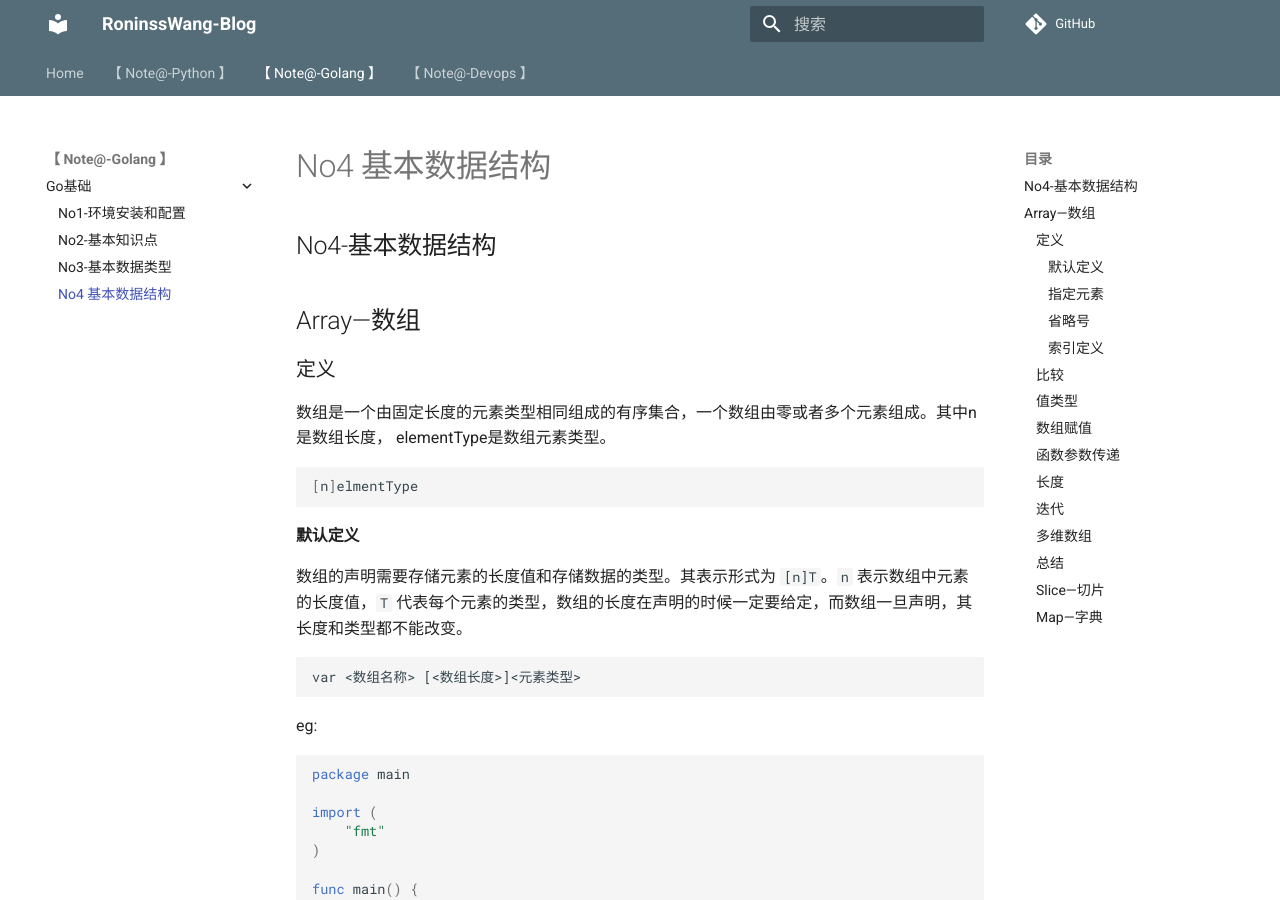
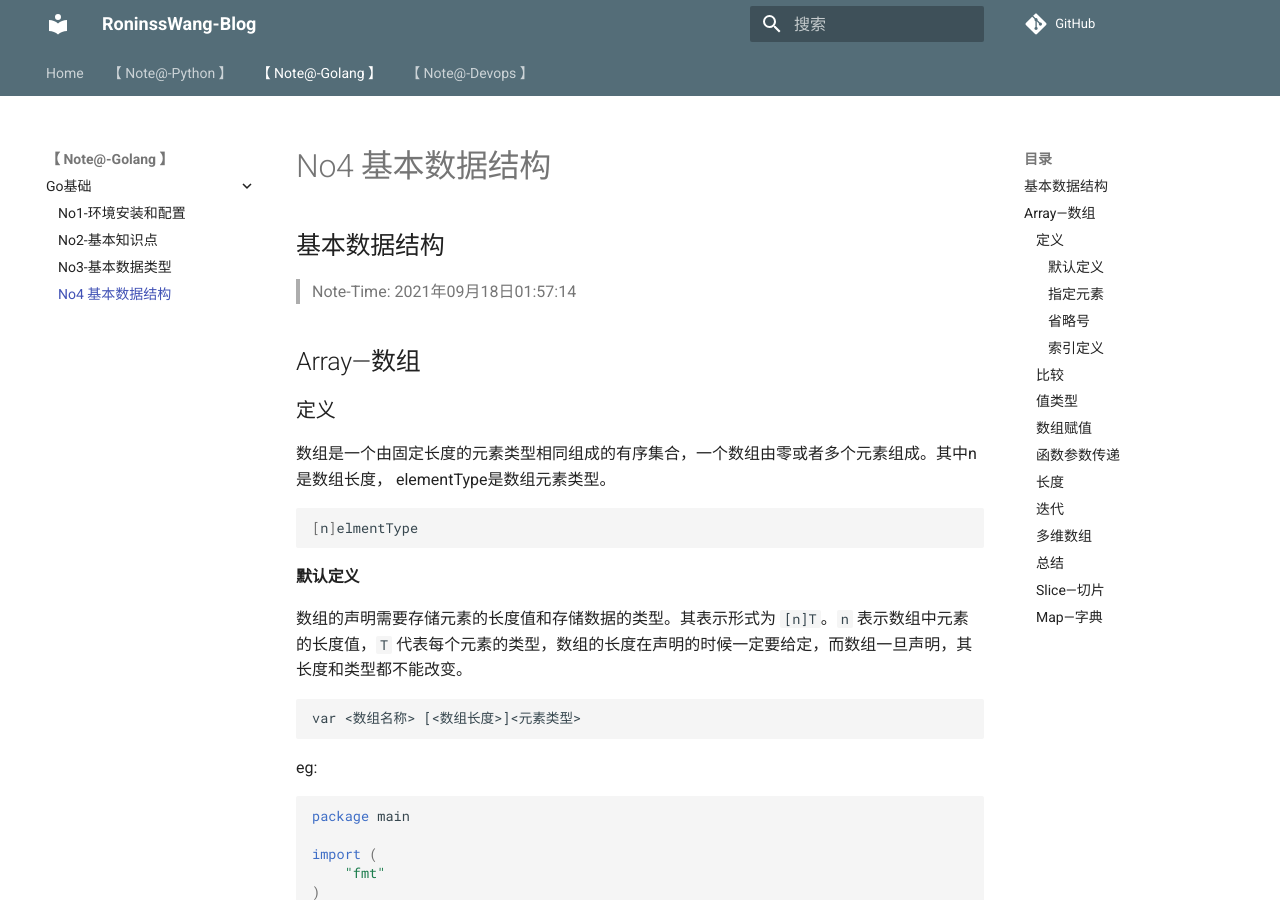
Before and after one commit to sswtk/roninsswang-blog, an MkDocs documentation site: the page built from docs/goNotes/go-base/No4-基本数据结构.md, in a window 1280 px wide and 900 px high. Built offline with MkDocs 1.6.1 and Material for MkDocs 9.7.7, drawn with Linux system fonts in a browser that asks for light colours; comment, search, counter and statistics services are not loaded.

```diff
--- a/docs/goNotes/go-base/No4-基本数据结构.md
+++ b/docs/goNotes/go-base/No4-基本数据结构.md
@@ -1,4 +1,8 @@
-## No4-基本数据结构
+## 基本数据结构
+
+> Note-Time: 2021年09月18日01:57:14
+
+
 
 ## Array—数组
 
```
